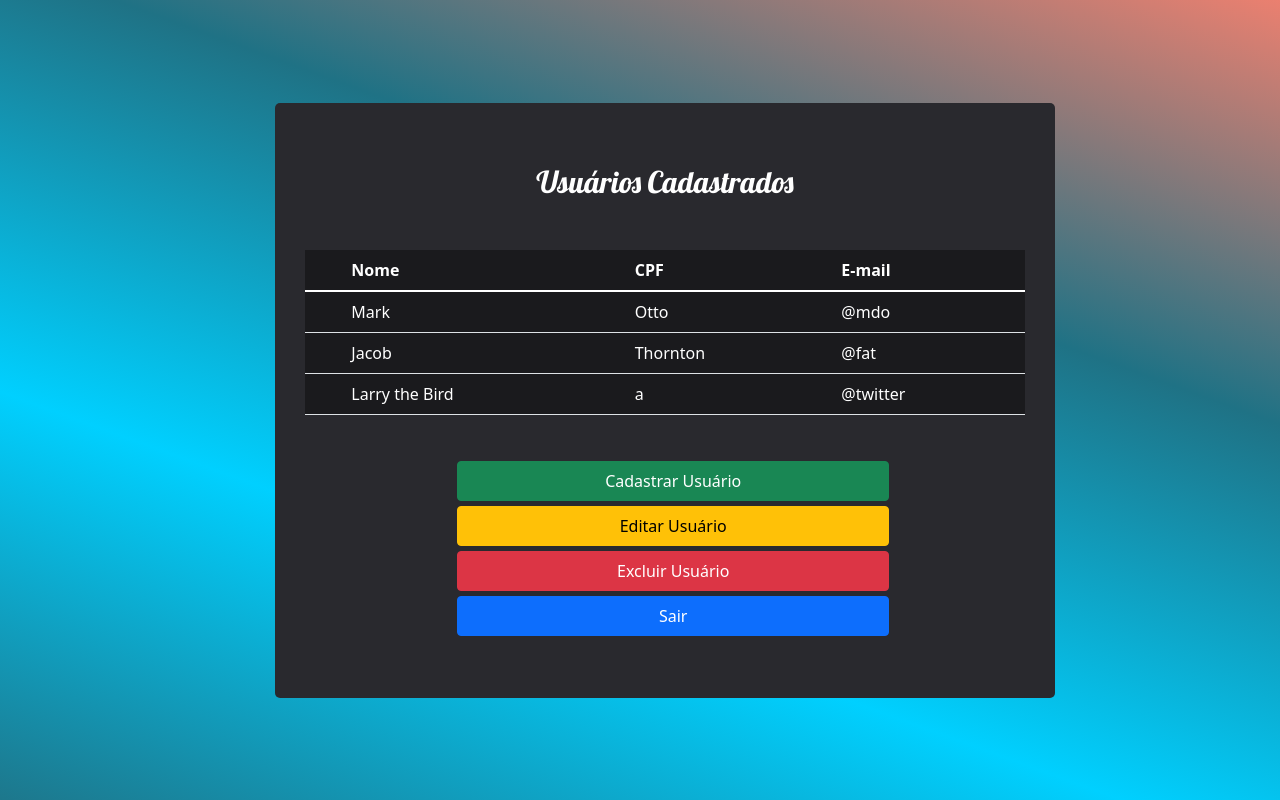
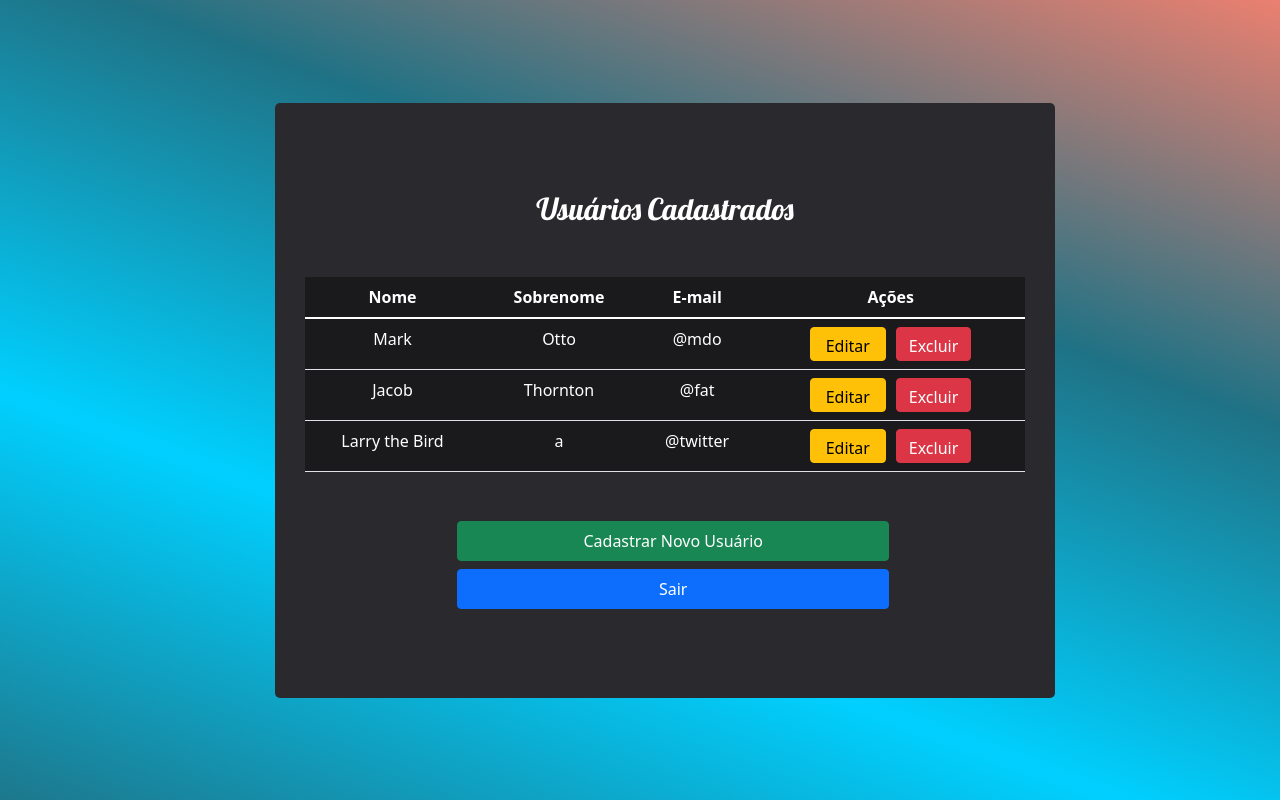
Before and after one commit to welingtonmatos/Crud-React-js, a React (Create React App) app in the folder crud-react/: page /home in a window 1280 px wide. Built offline with nearby package versions, Linux system fonts and the light colour scheme.

Commit message:
Finalização das estilizações.

```diff
--- a/crud-react/src/pages/cadastro/cadastro.css
+++ b/crud-react/src/pages/cadastro/cadastro.css
@@ -145,18 +145,18 @@
     }
 
     .form-cadastro h1{
+        margin-top: 20px;
         background-color: #29292E;
         font-family: 'Lobster';
-        font-size: 30px;
-        margin-bottom: 5px;
+        font-size: 35px;
     }
 
     .info {
+        margin-top: 2px;
         background-color: #29292E;
         font-family: 'Roboto';
         font-size: 18px;
         margin-right: 590px;
-        margin-bottom: 10px;
     }
 
     .EndLabel {
@@ -165,7 +165,7 @@
         font-size: 18px;
         margin-right: 670px;
         margin-bottom: 10px;
-        margin-top: 10px;
+        margin-top: 8px;
     }
 
     .labelSenha {
@@ -174,7 +174,7 @@
         font-size: 18px;
         margin-right: 600px;
         margin-bottom: 10px;
-        margin-top: 10px;
+        margin-top: 8px;
     }
 
     /*---- Botões ----*/
--- a/crud-react/src/pages/home/home.css
+++ b/crud-react/src/pages/home/home.css
@@ -42,6 +42,7 @@
 .tabela tr, td{
     background-color: #1A1A1D;
     color: white;
+    text-align: center;
 }
 
 /*------ Botões --------*/
@@ -68,7 +69,21 @@
     height: 40px;
     border-radius: 5px;
     font-size: 18px;
-    margin-top: 5px;
+    margin-top: 8px;
+    cursor: pointer;
+    border: none;
+}
+
+.form-btn-fundo {
+    background: transparent;
+}
+
+.form-botao {
+    margin: 0 5px;
+    width: 30%;
+    color: white;
+    height: 34px;
+    border-radius: 5px;
     cursor: pointer;
     border: none;
 }
@@ -127,7 +142,21 @@
         height: 40px;
         border-radius: 5px;
         font-size: 18px;
-        margin-top: 5px;
+        margin-top: 8px;
+        cursor: pointer;
+        border: none;
+    }
+
+    .form-btn-fundo {
+        background: transparent;
+    }
+
+    .form-botao {
+        margin: 0 5px;
+        width: 30%;
+        color: white;
+        height: 34px;
+        border-radius: 5px;
         cursor: pointer;
         border: none;
     }
--- a/crud-react/src/pages/home/home.js
+++ b/crud-react/src/pages/home/home.js
@@ -16,30 +16,60 @@ function Cadastro(props) {
                 <Table className="tabela">
                     <thead>
                         <tr>
-                            <th></th>
                             <th>Nome</th>
-                            <th>CPF</th>
+                            <th>Sobrenome</th>
                             <th>E-mail</th>
+                            <th>Ações</th>
                         </tr>
                     </thead>
                     <tbody>
                         <tr>
-                            <td></td>
                             <td>Mark</td>
                             <td>Otto</td>
                             <td>@mdo</td>
+                            <td>
+                                <Form.Group className="form-btn-fundo">
+                                    <Button className="form-botao" variant="warning" type="submit">
+                                        Editar
+                                    </Button>
+
+                                    <Button className="form-botao" variant="danger" type="submit">
+                                        Excluir
+                                    </Button>
+                                </Form.Group>
+                            </td>
                         </tr>
                         <tr>
-                            <td></td>
                             <td>Jacob</td>
                             <td>Thornton</td>
                             <td>@fat</td>
+                            <td>
+                                <Form.Group className="form-btn-fundo">
+                                    <Button className="form-botao" variant="warning" type="submit">
+                                        Editar
+                                    </Button>
+
+                                    <Button className="form-botao" variant="danger" type="submit">
+                                        Excluir
+                                    </Button>
+                                </Form.Group>
+                            </td>
                         </tr>
                         <tr>
-                            <td></td>
                             <td>Larry the Bird</td>
                             <td>a</td>
                             <td>@twitter</td>
+                            <td>
+                                <Form.Group className="form-btn-fundo">
+                                    <Button className="form-botao" variant="warning" type="submit">
+                                        Editar
+                                    </Button>
+
+                                    <Button className="form-botao" variant="danger" type="submit">
+                                        Excluir
+                                    </Button>
+                                </Form.Group>
+                            </td>
                         </tr>
                     </tbody>
                 </Table>
@@ -48,19 +78,7 @@ function Cadastro(props) {
                     <Row className="linhaHome">
                         <Form.Group className="form-btn-home">
                             <Button className="botao" variant="success" type="submit">
-                                Cadastrar Usuário
-                            </Button>
-                        </Form.Group>
-
-                        <Form.Group className="form-btn-home">
-                            <Button className="botao" variant="warning" type="submit">
-                                Editar Usuário
-                            </Button>
-                        </Form.Group>
-
-                        <Form.Group className="form-btn-home">
-                            <Button className="botao" variant="danger" type="submit">
-                                Excluir Usuário
+                                Cadastrar Novo Usuário
                             </Button>
                         </Form.Group>
 
```
